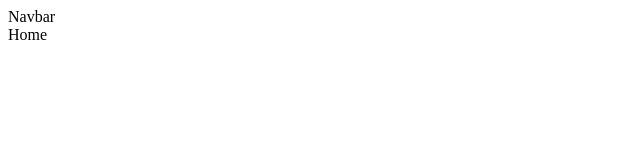
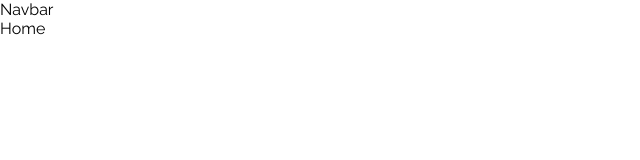
Before and after one commit to Grupo2PF/Proyecto-Final, a React (Create React App) app in the folder front/: page / in a window 1280 px wide. Shown: the top 160 px of the page, without its empty margins (0-640 px from the left). Built offline with nearby package versions, Linux system fonts and the light colour scheme.

Commit message:
Update App.css

```diff
--- a/front/src/App.css
+++ b/front/src/App.css
@@ -1,38 +1,11 @@
-.App {
-  text-align: center;
+* {
+    margin: 0;
+    padding: 0;
+    box-sizing: border-box;
+    font-size: 1rem;
 }
 
-.App-logo {
-  height: 40vmin;
-  pointer-events: none;
+:root {
+    font-family: 'Raleway',
+        sans-serif;
 }
-
-@media (prefers-reduced-motion: no-preference) {
-  .App-logo {
-    animation: App-logo-spin infinite 20s linear;
-  }
-}
-
-.App-header {
-  background-color: #282c34;
-  min-height: 100vh;
-  display: flex;
-  flex-direction: column;
-  align-items: center;
-  justify-content: center;
-  font-size: calc(10px + 2vmin);
-  color: white;
-}
-
-.App-link {
-  color: #61dafb;
-}
-
-@keyframes App-logo-spin {
-  from {
-    transform: rotate(0deg);
-  }
-  to {
-    transform: rotate(360deg);
-  }
-}
```
